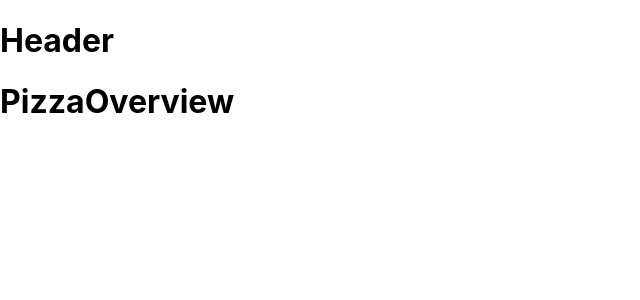
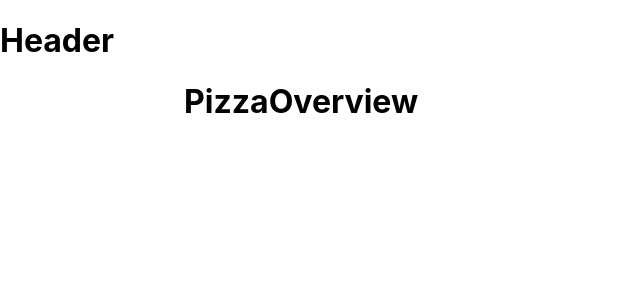
Before and after one commit to bbosiljcic/usersnack, a React (Create React App) app: page / in a window 1280 px wide. Shown: the top 300 px of the page, without its empty margins (0-640 px from the left). Built offline with nearby package versions, Linux system fonts and the light colour scheme.

Commit message:
use material ui

```diff
--- a/package.json
+++ b/package.json
@@ -3,6 +3,7 @@
   "version": "0.1.0",
   "private": true,
   "dependencies": {
+    "@material-ui/core": "^4.11.0",
     "@testing-library/jest-dom": "^4.2.4",
     "@testing-library/react": "^9.5.0",
     "@testing-library/user-event": "^7.2.1",
--- a/public/index.html
+++ b/public/index.html
@@ -6,6 +6,7 @@
     <meta name="viewport" content="width=device-width, initial-scale=1" />
     <meta name="theme-color" content="#000000" />
     <link rel="manifest" href="%PUBLIC_URL%/manifest.json" />
+    <link rel="stylesheet" href="https://fonts.googleapis.com/css?family=Roboto:300,400,500,700&display=swap" />
     <title>Usersnack</title>
   </head>
   <body>
--- a/src/App.js
+++ b/src/App.js
@@ -1,5 +1,6 @@
 import React from 'react';
 import { BrowserRouter as Router, Switch, Route } from 'react-router-dom';
+import { Container } from '@material-ui/core';
 
 import PizzaOveview from './Components/Pizza/PizzaOverview';
 import PizzaDetail from './Components/Pizza/PizzaDetail';
@@ -9,6 +10,8 @@
   return (
     <Router>
       <Header />
+      <div className="main">
+        <Container maxWidth="md">
           <Switch>
             <Route path="/pizza/:pizzaId">
               <PizzaDetail />
@@ -17,6 +20,8 @@
               <PizzaOveview />
             </Route>
           </Switch>
+        </Container>
+      </div>
     </Router>
   );
 }
```
Also changed, not shown: 1 other file (tests, documents, lock files or other folders). Lines whose indentation alone changed are shown as unchanged.
